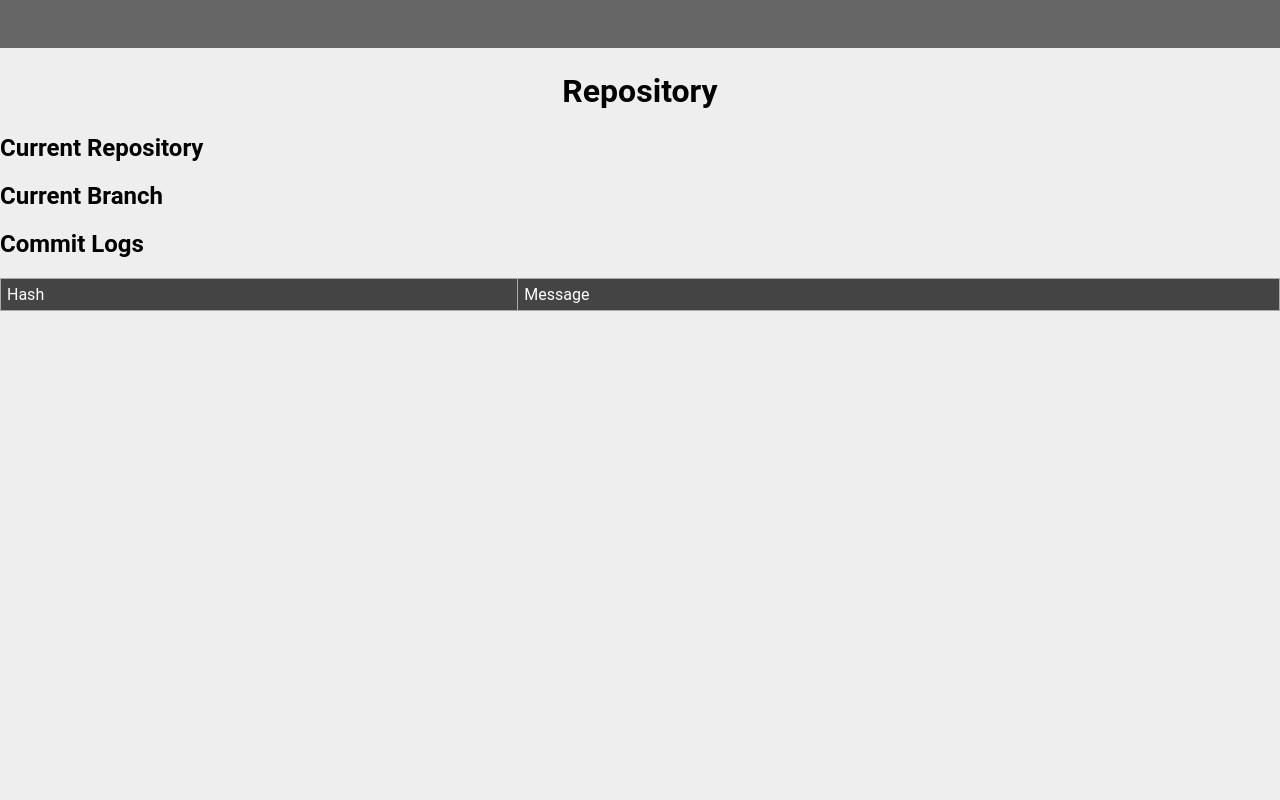
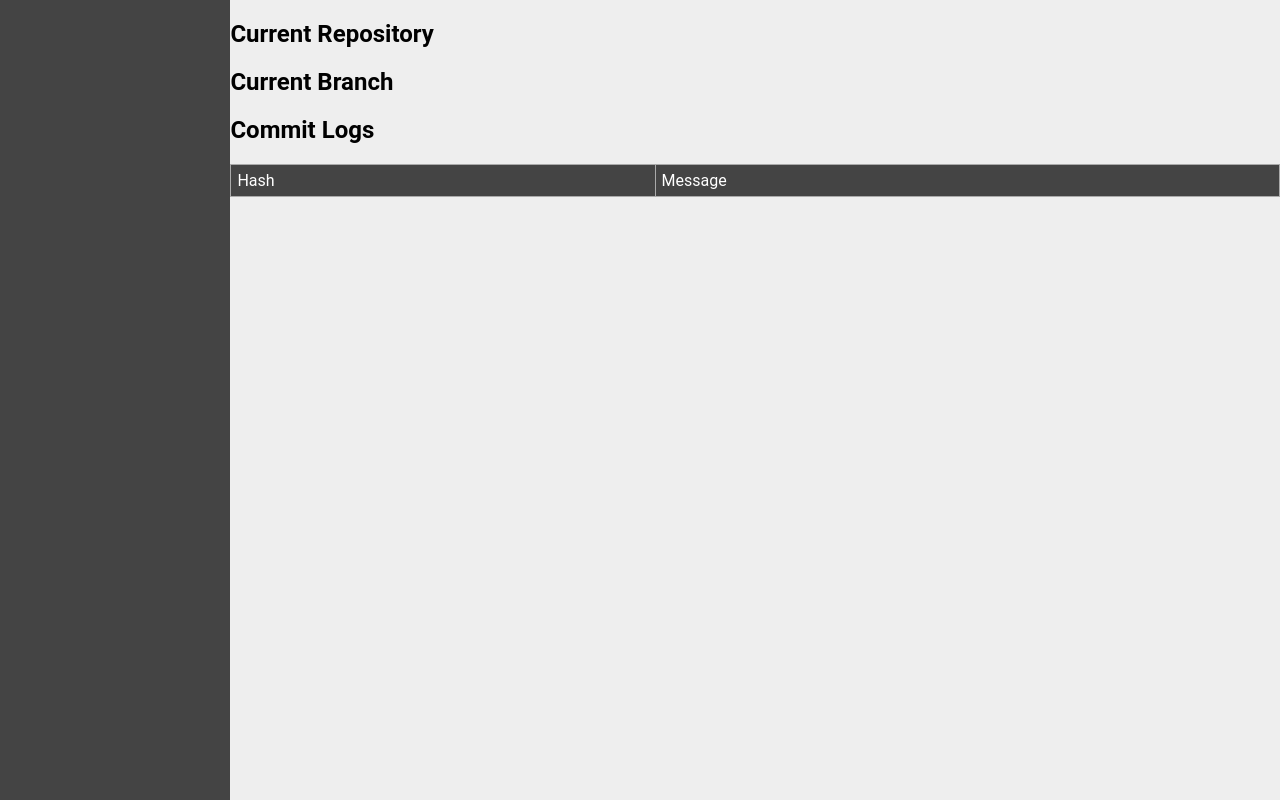
Before and after one commit to peitaosu/Cardiff_Web, a Django app: template templates/repo.html in a window 1280 px wide. Run offline with Django 3.2, Linux system fonts and the light colour scheme; the template is opened without the code that fills it, so the values that code supplies are empty.

Commit message:
use base page main for most of pages

```diff
--- /dev/null
+++ b/templates/main.html
@@ -0,0 +1,25 @@
+<!DOCTYPE html>
+<html>
+
+<head>
+    {% block title %}
+    <title>Cardiff Web</title>
+    {% endblock %}
+    {% load static %}
+    <link rel="stylesheet" type="text/css" href={% static "style.css" %}/>
+    <link rel="shortcut icon" href={% static "cardiff.png" %}/>
+    {% block spec_style %}
+    {% endblock %}
+</head>
+
+<body>
+    <div id="left_panel">
+    {% include "left_panel.html" %}
+    </div>
+    <div id="right_panel">
+    {% block right_panel %}
+    {% endblock %}
+    </div>
+</body>
+
+</html>
--- a/templates/repo.html
+++ b/templates/repo.html
@@ -1,18 +1,10 @@
-<!DOCTYPE html>
-<html>
+{% extends "main.html" %}
 
-<head>
+{% block title %}
     <title>Repository - Cardiff Web</title>
-    {% load static %}
-    <link rel="stylesheet" type="text/css" href={% static "style.css" %}/>
-    <link rel="shortcut icon" href={% static "cardiff.png" %}/>
-</head>
+{% endblock %}
 
-<body>
-    {% include "header.html" %}
-
-    <h1>Repository</h1>
-
+{% block right_panel %}
     <h2>Current Repository</h2>
     <p>{{ current_repo }}</p>
 
@@ -32,7 +24,4 @@
         </tr>
         {% endfor %}
     </table>
-
-</body>
-
-</html>
+{% endblock %}
--- a/templates/style.css
+++ b/templates/style.css
@@ -1,7 +1,12 @@
+html {
+    height: 100%;
+}
+
 body {
     font-family: "Roboto","Lucida Grande","DejaVu Sans","Bitstream Vera Sans",Verdana,Arial,sans-serif;
     margin: auto;
     background-color: #eee;
+    height: 100%;
 }
 
 h1 {
@@ -89,3 +94,18 @@ table.c_table tr.normal td{
     height: 48px;
     background-color: #666
 }
+
+#left_panel {
+    width: 18%;
+    height: 100%;
+    background-color: #444;
+    color: #eee;
+    float: left;
+}
+
+#right_panel {
+    width: 82%;
+    height: 100%;
+    background-color: #eee;
+    float: left;
+}
```
Also changed, not shown: templates/left_panel.html (added).
